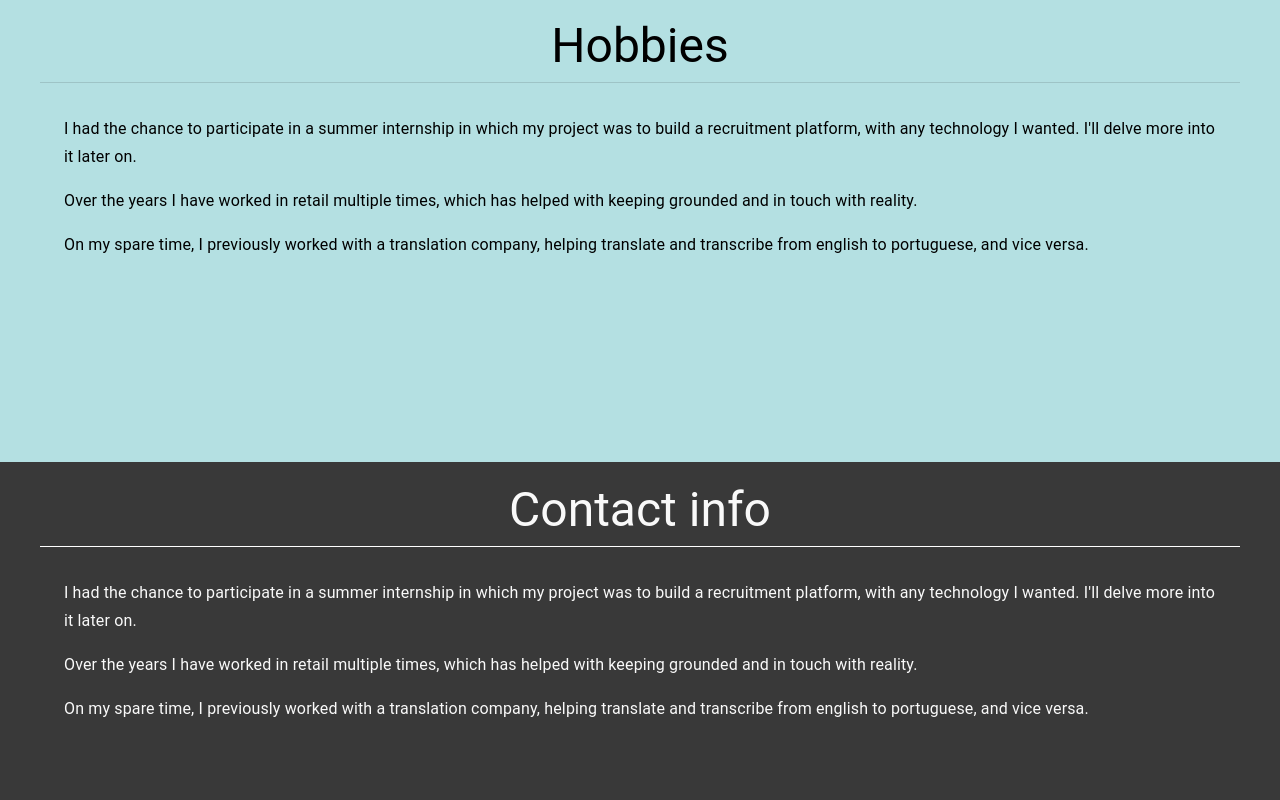
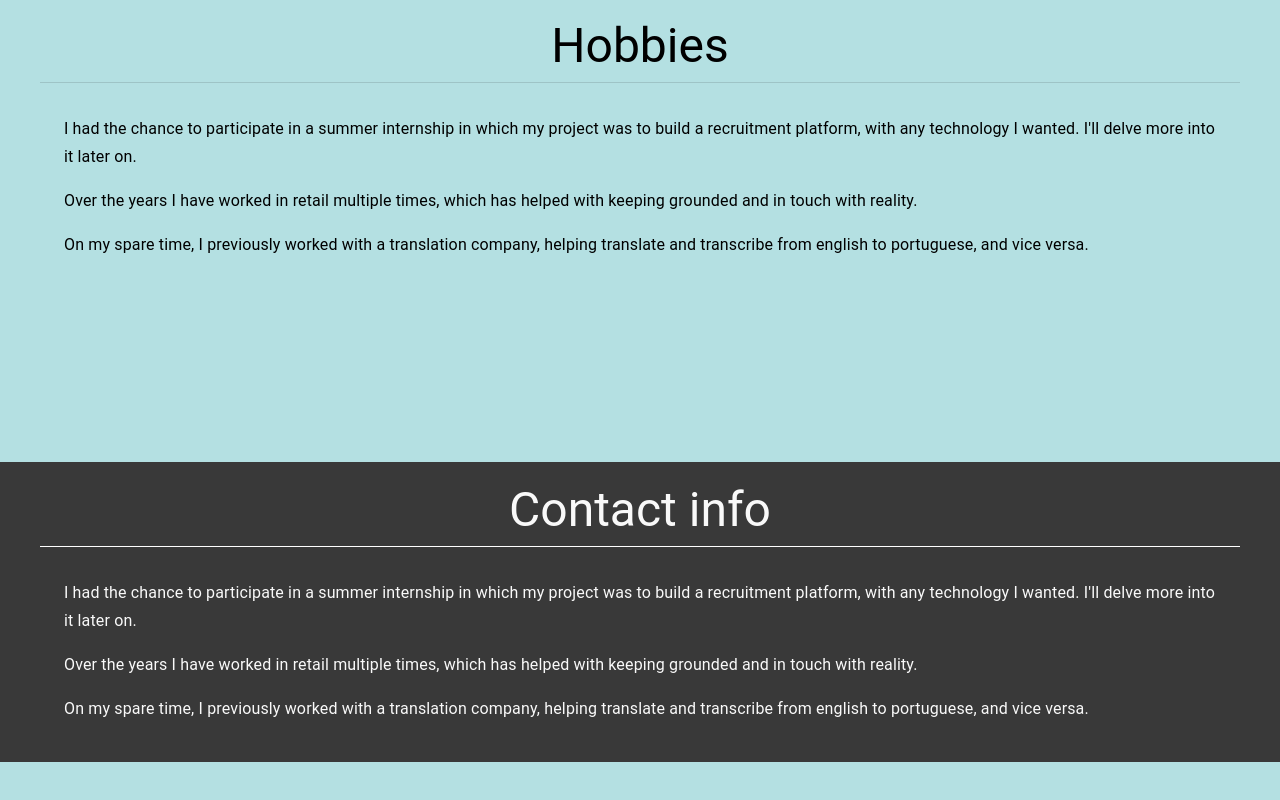
Before and after one commit to NotAHelicopter/personalweb, a React (Create React App) app: page / in a window 1280 px wide. Shown: the part 1574-2374 px from the top of the page. After the commit the page ends 2336 px from the top, so only its background shows below. Built offline with nearby package versions, Linux system fonts and the light colour scheme.

Commit message:
changes to contact tab

```diff
--- a/src/App.js
+++ b/src/App.js
@@ -89,6 +89,7 @@ const useStyles = makeStyles((theme) => ({
   },
   grid5: {
     backgroundColor: '#393939',
+    maxHeight: 300,
   },
   div: {
     marginBottom: theme.spacing(4),
```
Also changed, not shown: 1 other file (tests, documents, lock files or other folders).
